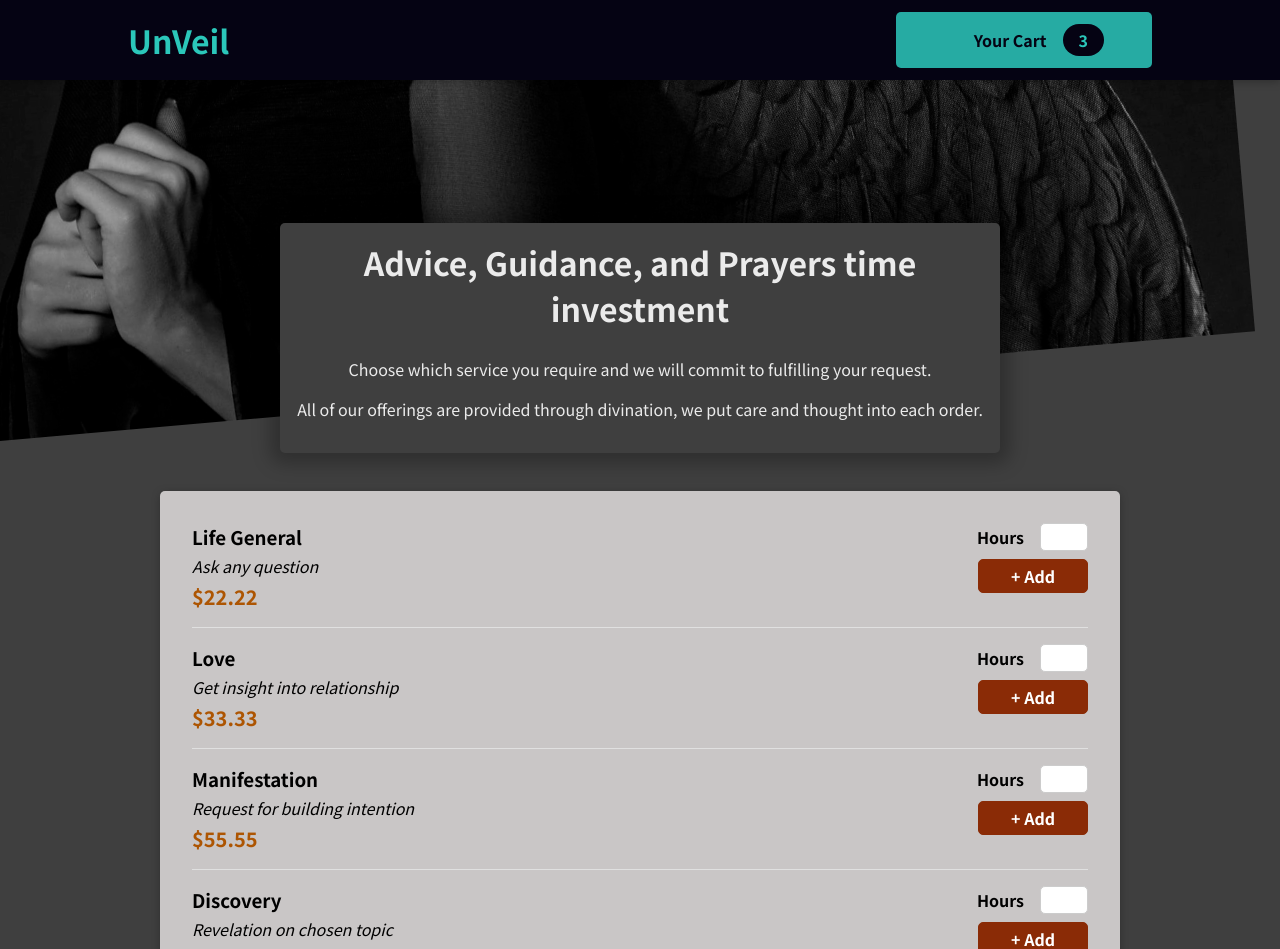
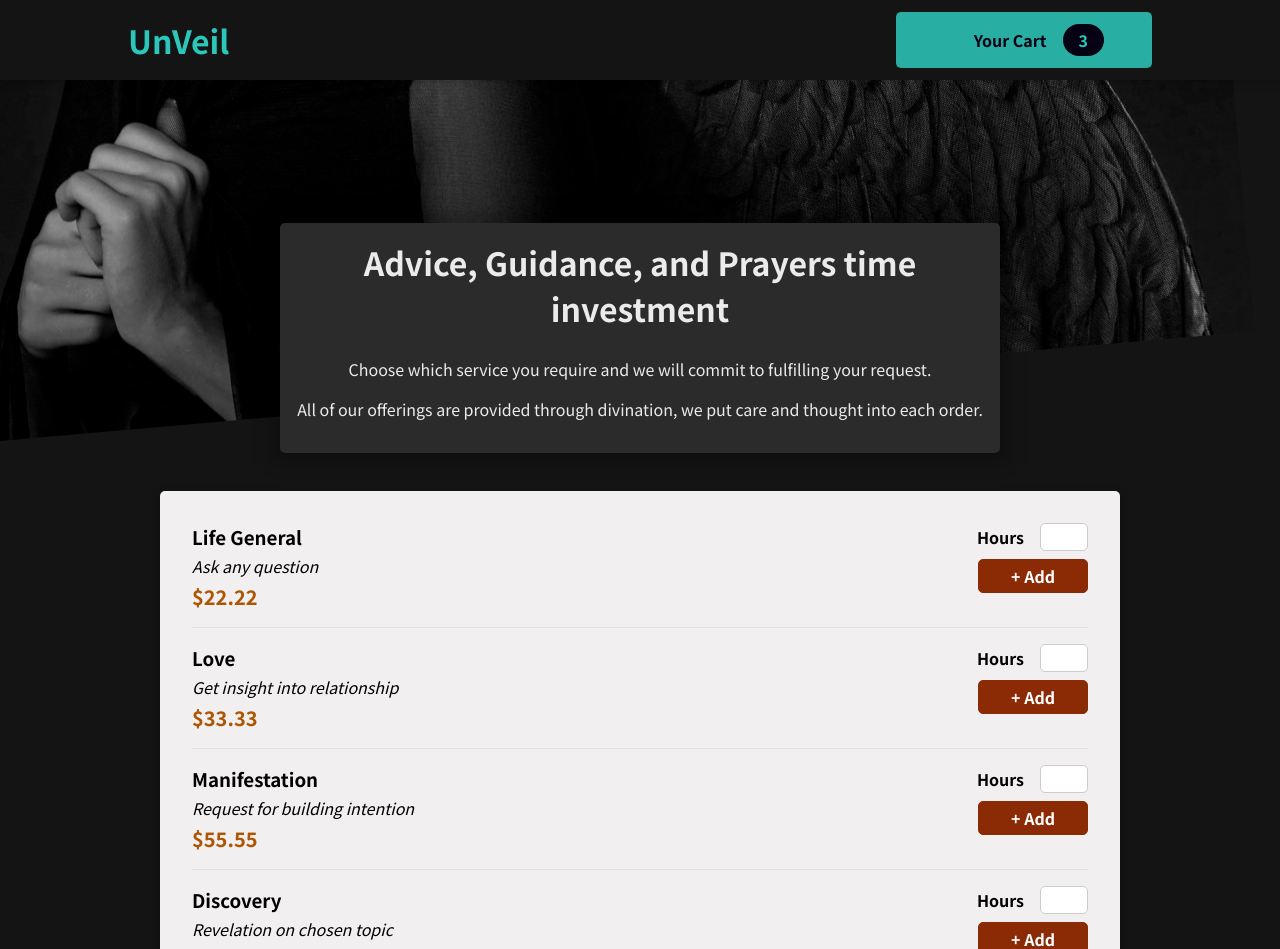
Before and after one commit to naekit/advice-tickets, a React (Create React App) app: page / in a window 1280 px wide. Shown: the top 949 px of the page. Built offline with nearby package versions, Linux system fonts and the light colour scheme; some icons are missing; the HTML template or start-up script is replaced by a standard one.

Commit message:
styles, modal wrapping, and close function for modal

```diff
--- a/src/components/Advice/AdviceInfo.module.css
+++ b/src/components/Advice/AdviceInfo.module.css
@@ -5,7 +5,7 @@
 	margin: auto;
 	margin-top: -51rem;
 	position: relative;
-	background-color: #3f3f3f;
+	background-color: #2b2b2b;
 	color: rgb(235, 235, 235);
 	border-radius: 5px;
 	padding: 1rem;
--- a/src/components/Cart/Cart.js
+++ b/src/components/Cart/Cart.js
@@ -8,7 +8,7 @@ const Cart = ({ onToggle }) => {
 	].map((item) => <li>{item.name}</li>)
 
 	return (
-		<Modal>
+		<Modal onToggle={onToggle}>
 			<ul className={classes["card-items"]}>{cartItems}</ul>
 			<div className={classes.total}>
 				<span>Total Amount</span>
--- a/src/components/Layout/Header.module.css
+++ b/src/components/Layout/Header.module.css
@@ -4,7 +4,7 @@
 	left: 0;
 	width: 100%;
 	height: 5rem;
-	background-color: #050313;
+	background-color: #141414;
 	color: rgb(43, 199, 186);
 	display: flex;
 	justify-content: space-between;
--- a/src/components/UI/Card.module.css
+++ b/src/components/UI/Card.module.css
@@ -2,5 +2,5 @@
 	padding: 1rem;
 	box-shadow: 0 2px 8px rgba(0, 0, 0, 0.25);
 	border-radius: 5px;
-	background-color: rgb(201, 198, 198);
+	background-color: rgb(241, 239, 239);
 }
--- a/src/components/UI/Modal.js
+++ b/src/components/UI/Modal.js
@@ -1,8 +1,8 @@
 import ReactDOM from "react-dom"
 import classes from "./Modal.module.css"
 
-const Backdrop = () => {
-	return <div className={classes.backdrop} />
+const Backdrop = ({ onToggle }) => {
+	return <div className={classes.backdrop} onClick={onToggle} />
 }
 
 const ModalOverlay = ({ children }) => {
@@ -15,10 +15,13 @@ const ModalOverlay = ({ children }) => {
 
 const portalTarget = document.getElementById("overlays")
 
-const Modal = ({ children }) => {
+const Modal = ({ children, onToggle }) => {
 	return (
 		<>
-			{ReactDOM.createPortal(<Backdrop />, portalTarget)}
+			{ReactDOM.createPortal(
+				<Backdrop onToggle={onToggle} />,
+				portalTarget
+			)}
 			{ReactDOM.createPortal(
 				<ModalOverlay>{children}</ModalOverlay>,
 				portalTarget
--- a/src/index.css
+++ b/src/index.css
@@ -10,5 +10,5 @@ html {
 
 body {
 	margin: 0;
-	background-color: #3f3f3f;
+	background-color: #141414;
 }
```
